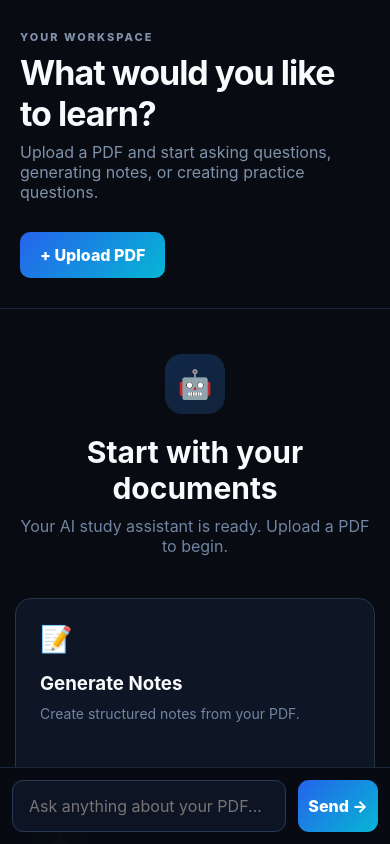
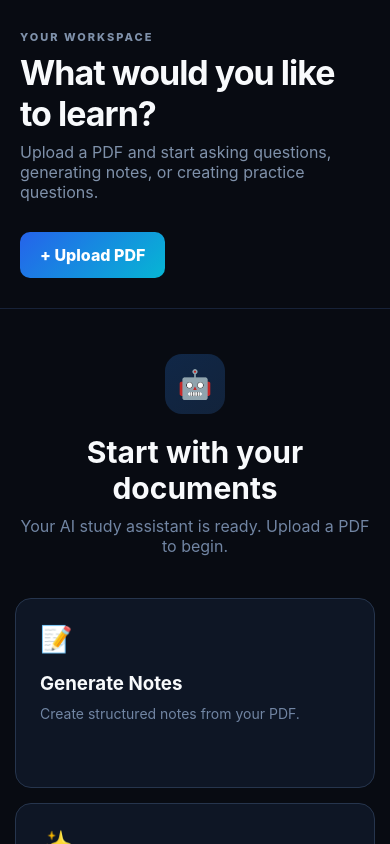
Before and after one commit to ankitaharihar/RAG-PDF-Chatbot, a React app in the folder frontend/: page /dashboard in a window 390 px wide. Shown: the top 844 px of the page. Built offline with nearby package versions, Linux system fonts and the light colour scheme; the HTML template or start-up script is replaced by a standard one.

Commit message:
style: update chat input component styles; enhance layout and responsiveness with new CSS properties

```diff
--- a/frontend/src/App.css
+++ b/frontend/src/App.css
@@ -831,46 +831,202 @@ footer {
    CHAT INPUT
 ========================================= */
 
-.chat-input {
-  position: fixed;
-  z-index: 10;
-  left: 255px;
-  right: 0;
-  bottom: 0;
+.chat-input-wrapper {
+  width: 100%;
   padding: 18px 30px;
-  display: flex;
-  gap: 12px;
-  background: rgba(8, 11, 18, 0.96);
+  box-sizing: border-box;
+  background: #080b12;
   border-top: 1px solid #1a273b;
-  backdrop-filter: blur(14px);
 }
 
-.chat-input input {
+.chat-input-box {
+  width: 100%;
+  min-height: 58px;
+  display: flex;
+  align-items: center;
+  gap: 10px;
+  padding: 6px 8px 6px 10px;
+  box-sizing: border-box;
+
+  background: #0d1524;
+  border: 1px solid #293a55;
+  border-radius: 14px;
+
+  transition: border-color 0.2s ease,
+              box-shadow 0.2s ease;
+}
+
+.chat-input-box:focus-within {
+  border-color: #38bdf8;
+  box-shadow: 0 0 0 2px rgba(56, 189, 248, 0.08);
+}
+
+
+/* Upload button */
+
+.upload-icon-btn {
+  width: 42px;
+  height: 42px;
+  flex: 0 0 42px;
+
+  display: flex;
+  align-items: center;
+  justify-content: center;
+
+  border: none;
+  border-radius: 10px;
+
+  background: transparent;
+  color: #8fa4c7;
+
+  cursor: pointer;
+  transition: all 0.2s ease;
+}
+
+.upload-icon-btn:hover {
+  background: #162238;
+  color: #38bdf8;
+}
+
+
+/* Prompt */
+
+.chat-input-box textarea {
   flex: 1;
   min-width: 0;
-  height: 52px;
-  padding: 0 16px;
-  border: 1px solid #293a55;
-  border-radius: 11px;
+
+  height: 42px;
+  max-height: 120px;
+
+  padding: 10px 4px;
+
+  border: none;
   outline: none;
-  background: #0d1524;
-  color: white;
+  resize: none;
+
+  background: transparent;
+  color: #ffffff;
+
+  font-family: inherit;
+  font-size: 16px;
+  line-height: 22px;
 }
 
-.chat-input input:focus {
-  border-color: #38bdf8;
+.chat-input-box textarea::placeholder {
+  color: #647da3;
 }
 
-.chat-input button {
+
+/* Send button */
+
+.send-btn {
+  height: 42px;
   min-width: 105px;
-  border: 0;
-  border-radius: 11px;
-  color: white;
-  font-weight: 800;
+
+  padding: 0 18px;
+
+  display: flex;
+  align-items: center;
+  justify-content: center;
+  gap: 8px;
+
+  border: none;
+  border-radius: 10px;
+
+  background: linear-gradient(135deg, #2563eb, #06b6d4);
+  color: #ffffff;
+
+  font-size: 15px;
+  font-weight: 700;
+
   cursor: pointer;
-  background: linear-gradient(135deg, #2563eb, #06b6d4);
+  transition: all 0.2s ease;
 }
 
+.send-btn:hover:not(:disabled) {
+  transform: translateY(-1px);
+  filter: brightness(1.08);
+}
+
+.send-btn:disabled {
+  opacity: 0.45;
+  cursor: not-allowed;
+}
+
+
+/* Selected PDF */
+
+.selected-file {
+  width: 100%;
+  max-width: 900px;
+
+  margin: 0 auto 10px;
+
+  display: flex;
+  align-items: center;
+  gap: 8px;
+
+  padding: 8px 12px;
+
+  box-sizing: border-box;
+
+  background: #101b2d;
+  border: 1px solid #293a55;
+  border-radius: 9px;
+
+  color: #9db2d3;
+  font-size: 13px;
+}
+
+.selected-file .file-icon {
+  font-size: 15px;
+}
+
+.selected-file button {
+  margin-left: auto;
+
+  width: 26px;
+  height: 26px;
+
+  border: none;
+  border-radius: 6px;
+
+  background: transparent;
+  color: #8fa4c7;
+
+  font-size: 18px;
+  cursor: pointer;
+}
+
+.selected-file button:hover {
+  background: #1b2a42;
+  color: #ffffff;
+}
+
+
+/* =========================================
+   MOBILE
+========================================= */
+
+@media (max-width: 768px) {
+  .chat-input-wrapper {
+    padding: 12px;
+  }
+
+  .chat-input-box {
+    gap: 6px;
+  }
+
+  .send-btn {
+    min-width: 78px;
+    padding: 0 12px;
+  }
+
+  .upload-icon-btn {
+    width: 38px;
+    flex-basis: 38px;
+  }
+}
 /* =========================================
    RESPONSIVE
 ========================================= */
@@ -886,10 +1042,6 @@ footer {
 
   .sidebar {
     width: 220px;
-  }
-
-  .chat-input {
-    left: 220px;
   }
 }
 
@@ -970,11 +1122,6 @@ footer {
   .dashboard-actions {
     grid-template-columns: 1fr;
   }
-
-  .chat-input {
-    left: 0;
-    padding: 12px;
-  }
 }
 
 @media (max-width: 450px) {
@@ -994,10 +1141,6 @@ footer {
   .auth-card {
     padding: 26px 18px;
   }
-
-  .chat-input button {
-    min-width: 80px;
-  }
 }
 
 @media (max-width: 600px) {
@@ -1016,9 +1159,8 @@ footer {
 ========================= */
 
 .chat-input-wrapper {
-  position: sticky;
-  bottom: 0;
-  z-index: 20;
+  width: 100%;
+  box-sizing: border-box;
   padding: 16px 24px 20px;
   background: rgba(6, 10, 20, 0.94);
   backdrop-filter: blur(16px);
```
Also changed, not shown: frontend/src/components/ChatInput.jsx (+8 -1 lines).
